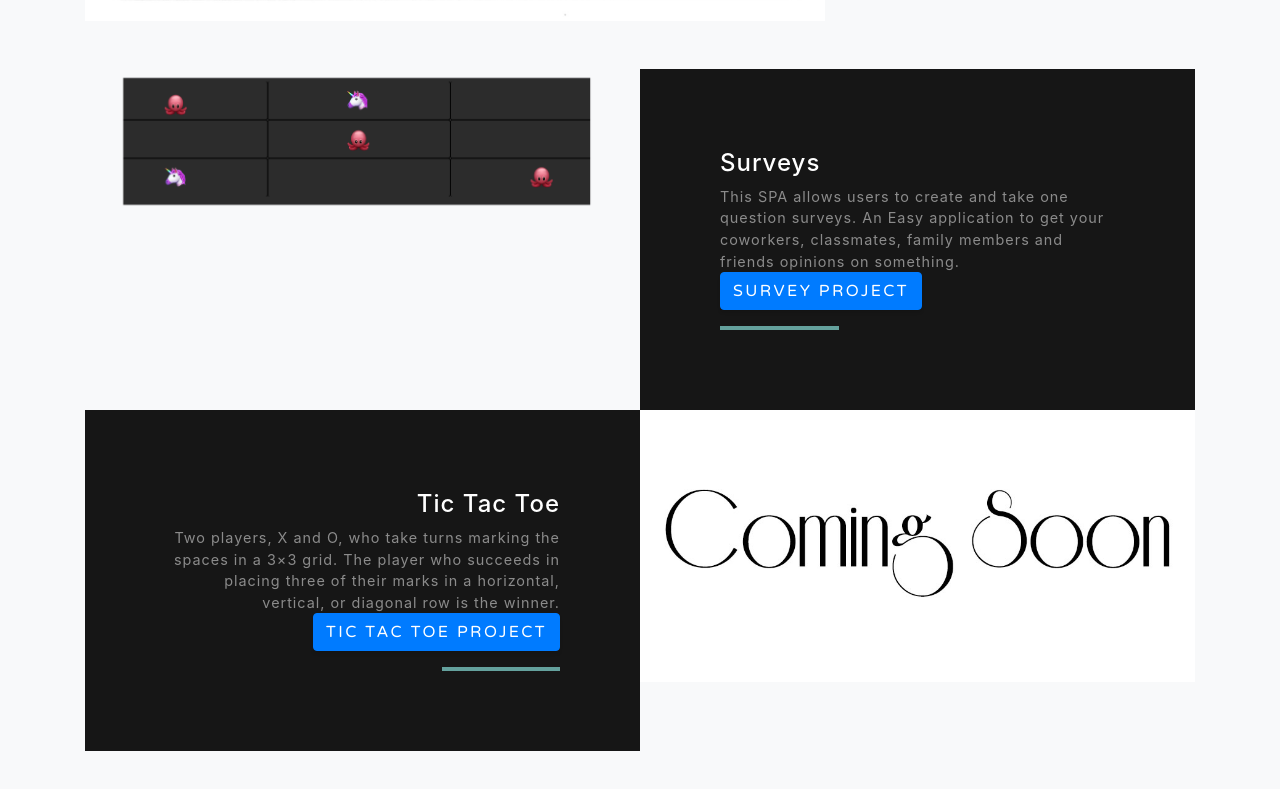
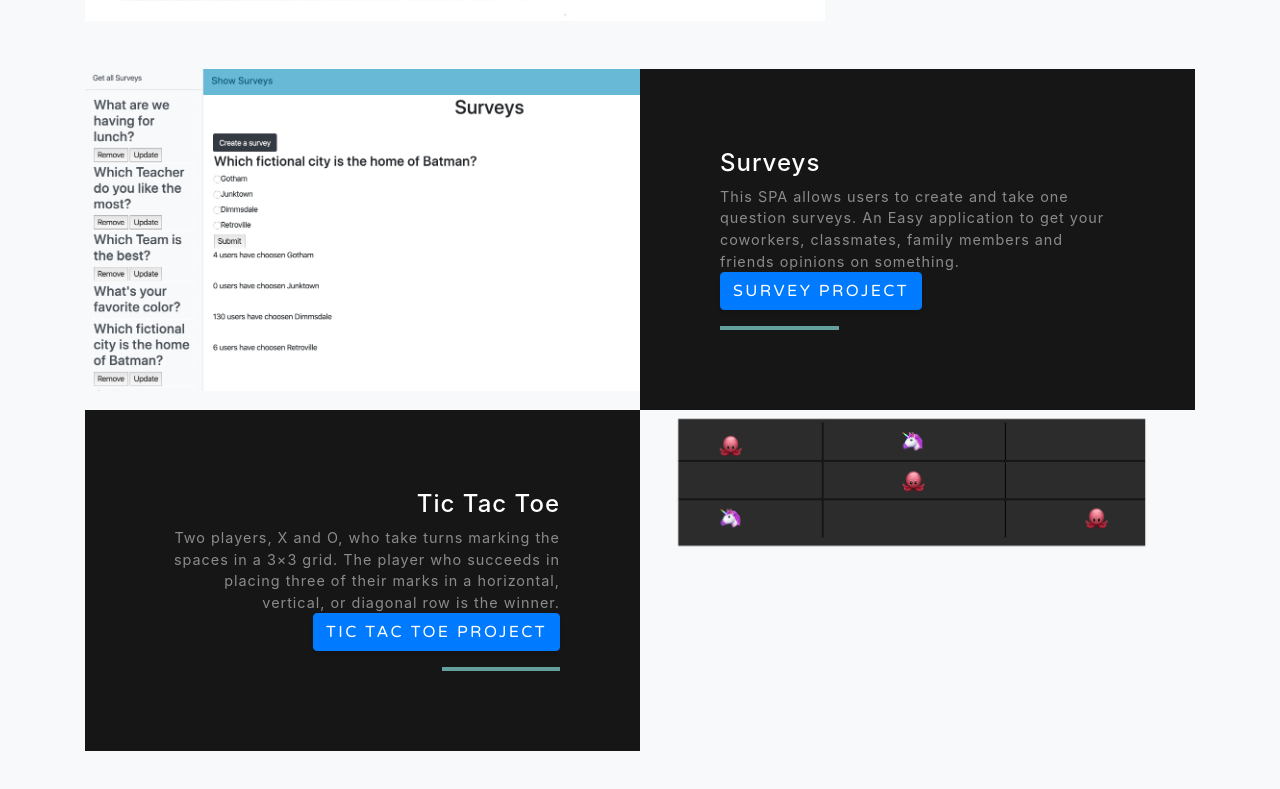
Before and after one commit to Kayla-SA-W/Kayla-SA-W.github.io, a website with bundled scripts: page index.html in a window 1280 px wide. Shown: the part 2560-3349 px from the top of the page. Built offline with nearby package versions, Linux system fonts and the light colour scheme.

Commit message:
Change project images
add correct images to survey and tic tac toe projects

```diff
--- a/index.html
+++ b/index.html
@@ -95,7 +95,7 @@
       <!-- Project One Row -->
       <div class="row justify-content-center no-gutters mb-5 mb-lg-0">
         <div class="col-lg-6 mydivouter">
-          <img class="img-fluid" src="img/Tic_tac_toe.png" alt="">
+          <img class="img-fluid" src="img/surveyProject_img.png" alt="">
         </div>
         <div class="col-lg-6">
           <div class="bg-black text-center h-100 project">
@@ -115,7 +115,7 @@
       <!-- Project Two Row -->
       <div class="row justify-content-center no-gutters">
         <div class="col-lg-6">
-          <img class="img-fluid" src="img/coming_soon.jpg" alt="">
+          <img class="img-fluid" src="img/Tic_tac_toe.png" alt="">
         </div>
         <div class="col-lg-6 order-lg-first">
           <div class="bg-black text-center h-100 project">
```
Also changed, not shown: img/surveyProject_img.png (added).
